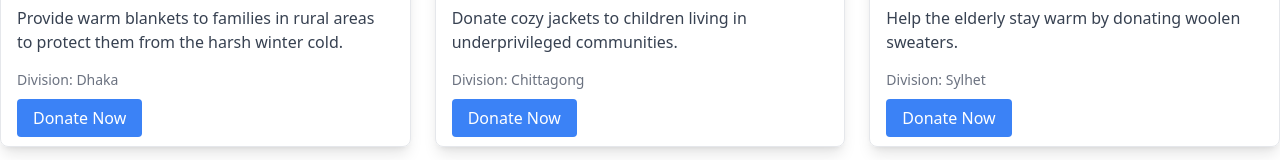
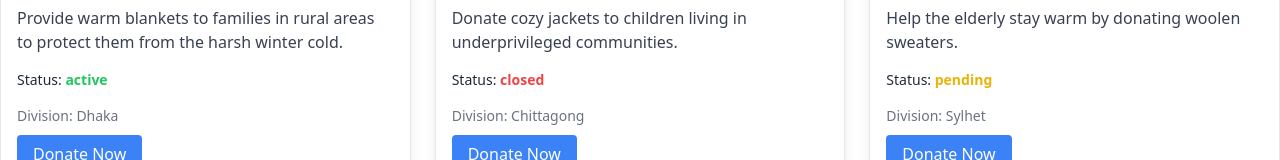
Before and after one commit to AyshaUrmi0/Winter-Kindness-Hub, a React (Vite) app: page /donation-campaigns in a window 1280 px wide. Shown: the part 375-535 px from the top of the page. Built offline with nearby package versions, Linux system fonts and the light colour scheme; no server answers.

Commit message:
first commit

```diff
--- a/public/data/campaigns.json
+++ b/public/data/campaigns.json
@@ -4,7 +4,7 @@
       "title": "Warm Winter Blankets",
       "image": "https://i.ibb.co.com/m0VTXPc/Aysha-Ismail-Warm-Winter-Blankets-donation-based-on-Bangladesh-4db10333-e238-45af-8d5e-fb0ab0833a2b.jpgz",
       "description": "Provide warm blankets to families in rural areas to protect them from the harsh winter cold.",
-      "status": "Active",
+      "status": "active",
       "contactInfo": "0123456789",
       "division": "Dhaka"
     },
@@ -13,7 +13,7 @@
       "title": "Jackets for Kids",
       "image": "https://i.ibb.co.com/FzT2BLS/Aysha-Ismail-Jackets-for-Kids-in-donation-Bangladesh-fff6d767-b385-4e86-a020-767d55b75828.jpg",
       "description": "Donate cozy jackets to children living in underprivileged communities.",
-      "status": "Active",
+      "status": "closed",
       "contactInfo": "9876543210",
       "division": "Chittagong"
     },
@@ -22,7 +22,7 @@
       "title": "Sweaters for Elderly",
       "image": "https://i.ibb.co.com/ynYk7bV/pride-scene-with-men-celebrating-their-sexuality.jpg",
       "description": "Help the elderly stay warm by donating woolen sweaters.",
-      "status": "Active",
+      "status": "pending",
       "contactInfo": "0145678912",
       "division": "Sylhet"
     },
@@ -31,7 +31,7 @@
       "title": "Winter Shoes for All",
       "image": "https://i.ibb.co.com/fYFWqMq/view-shoe-rack-stacking-pair-footwear.jpg",
       "description": "Provide sturdy winter shoes to people in rural areas to protect their feet from the cold.",
-      "status": "Completed",
+      "status": "closed",
       "contactInfo": "0156789123",
       "division": "Barisal"
     },
@@ -40,7 +40,7 @@
       "title": "Scarves and Beanies Drive",
       "image": "https://i.ibb.co.com/XCyV8SQ/winter.jpg",
       "description": "Distribute scarves and beanies to families struggling to stay warm.",
-      "status": "Active",
+      "status": "active",
       "contactInfo": "0167891234",
       "division": "Khulna"
     },
@@ -49,7 +49,7 @@
       "title": "Thermal Wear for Women",
       "image": "https://i.ibb.co.com/YpBh2j5/close-up-pile-clothing.jpg",
       "description": "Provide thermal innerwear to women in low-income areas to ensure warmth and comfort.",
-      "status": "Active",
+      "status": "active",
       "contactInfo": "0178912345",
       "division": "Rajshahi"
     }
--- a/src/Routers/router.jsx
+++ b/src/Routers/router.jsx
@@ -27,7 +27,7 @@ const router = createBrowserRouter([
         ],
     },
     {
-        path: "auth",
+        path: "/auth",
         element: <AuthLayout />,
         children: [
             { path: "login", element: <Login /> },
--- a/src/components/Donation/DonationCampaignsPage.jsx
+++ b/src/components/Donation/DonationCampaignsPage.jsx
@@ -1,17 +1,24 @@
+import { useLoaderData } from "react-router-dom";
+import { Link } from "react-router-dom";
 
-import { useLoaderData } from "react-router-dom";
-
-import { Link } from "react-router-dom";
 const DonationCampaignsPage = () => {
-
   const campaigns = useLoaderData();
 
-
+  const getStatusClasses = (status) => {
+    switch (status.toLowerCase()) {
+      case "active":
+        return "text-green-500 font-bold";
+      case "closed":
+        return "text-red-500 font-bold";
+      case "pending":
+        return "text-yellow-500 font-bold";
+      default:
+        return "text-gray-500 font-bold";
+    }
+  };
 
   return (
-
     <div className="container mx-auto">
-
       <h1 className="mb-6 text-2xl font-bold text-center">Donation Campaigns</h1>
       <div className="grid grid-cols-1 gap-6 sm:grid-cols-2 lg:grid-cols-3">
         {campaigns.map((campaign) => (
@@ -27,14 +34,21 @@ const DonationCampaignsPage = () => {
             <div className="p-4">
               <h2 className="mb-2 text-lg font-semibold">{campaign.title}</h2>
               <p className="mb-4 text-gray-700">{campaign.description}</p>
-                  <p className="mb-4 text-sm text-gray-500">Division: {campaign.division}</p>
-                  <Link to={`/donation-campaigns/${campaign.id}`}
+              <p className="mb-4 text-sm">
+                Status:{" "}
+                <span className={getStatusClasses(campaign.status)}>
+                  {campaign.status}
+                </span>
+              </p>
+              <p className="mb-4 text-sm text-gray-500">
+                Division: {campaign.division}
+              </p>
+              <Link
+                to={`/donation-campaigns/${campaign.id}`}
                 className="px-4 py-2 text-white bg-blue-500 rounded hover:bg-blue-600"
               >
                 Donate Now
               </Link>
-
-
             </div>
           </div>
         ))}
@@ -43,6 +57,4 @@ const DonationCampaignsPage = () => {
   );
 };
 
-
-
 export default DonationCampaignsPage;
--- a/src/components/Donation/DonationDetails.jsx
+++ b/src/components/Donation/DonationDetails.jsx
@@ -38,7 +38,7 @@ const DonationDetails = () => {
 
     const handleSubmit = (e) => {
     e.preventDefault();
-    console.log("Form submitted:");
+    // console.log("Form submitted:");
     toast.success('Thank you! We will reach your destination soon.');
     setFormData({
       quantity: '',
--- a/src/layouts/Register.jsx
+++ b/src/layouts/Register.jsx
@@ -29,8 +29,11 @@ const Register = () => {
     setPasswordError("");
 
     createNewUser(email, password)
-    .then((result) => {
-        const user = result.user; // Firebase User object
+    .then((user) => { // user is directly returned by createNewUser
+      if (!user) {
+        throw new Error("User creation failed. Please try again.");
+      }
+
       return updateProfile(user, {
         displayName: name,
         photoURL: photo_url,
@@ -38,12 +41,14 @@ const Register = () => {
     })
     .then(() => {
       alert("Registration successful!");
-        navigate("/");
+      navigate("/"); // Redirect to home
     })
     .catch((error) => {
+      console.error(error);
       alert(error.message);
     });
     };
+
 
   return (
     <div className="flex items-center justify-center min-h-screen bg-gray-100">
```
Lines whose indentation alone changed are shown as unchanged.
